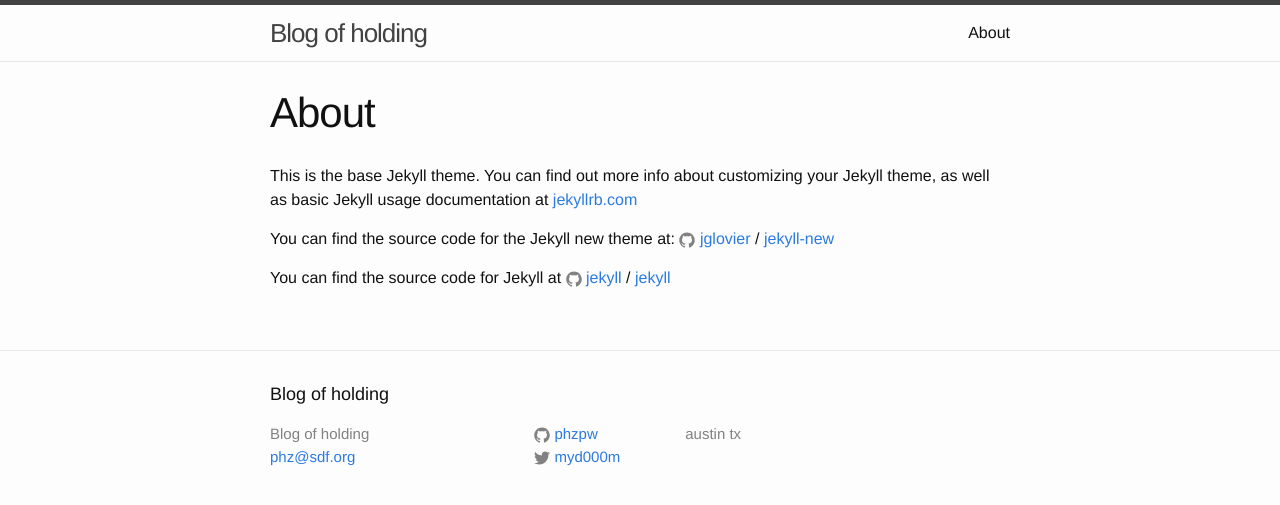
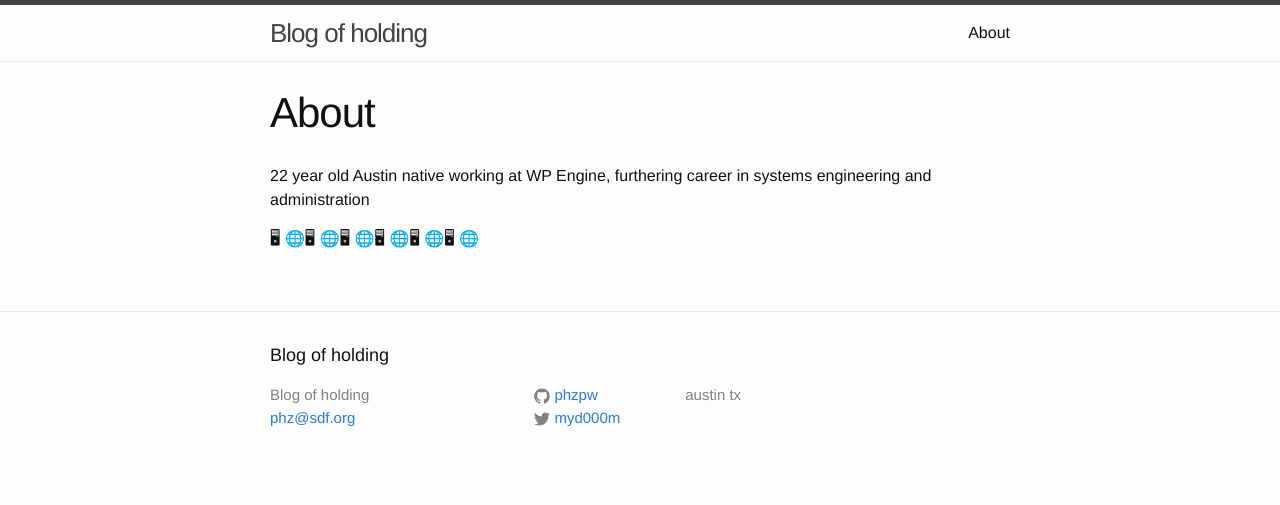
Before and after one commit to HUNGARYYY/phzpw.github.io, a Jekyll site: the page built from about.md, in a window 1280 px wide. Shown: the top 505 px of the page. Built offline with Jekyll 4.4.1, drawn with Linux system fonts in a browser that asks for light colours.

Commit message:
updated about page 🍟

```diff
--- a/about.md
+++ b/about.md
@@ -4,12 +4,6 @@ title: About
 permalink: /about/
 ---
 
-This is the base Jekyll theme. You can find out more info about customizing your Jekyll theme, as well as basic Jekyll usage documentation at [jekyllrb.com](http://jekyllrb.com/)
+22 year old Austin native working at WP Engine, furthering career in systems engineering and administration
 
-You can find the source code for the Jekyll new theme at:
-{% include icon-github.html username="jglovier" %} /
-[jekyll-new](https://github.com/jglovier/jekyll-new)
-
-You can find the source code for Jekyll at
-{% include icon-github.html username="jekyll" %} /
-[jekyll](https://github.com/jekyll/jekyll)
+🖥 🌐🖥 🌐🖥 🌐🖥 🌐🖥 🌐🖥 🌐
```
